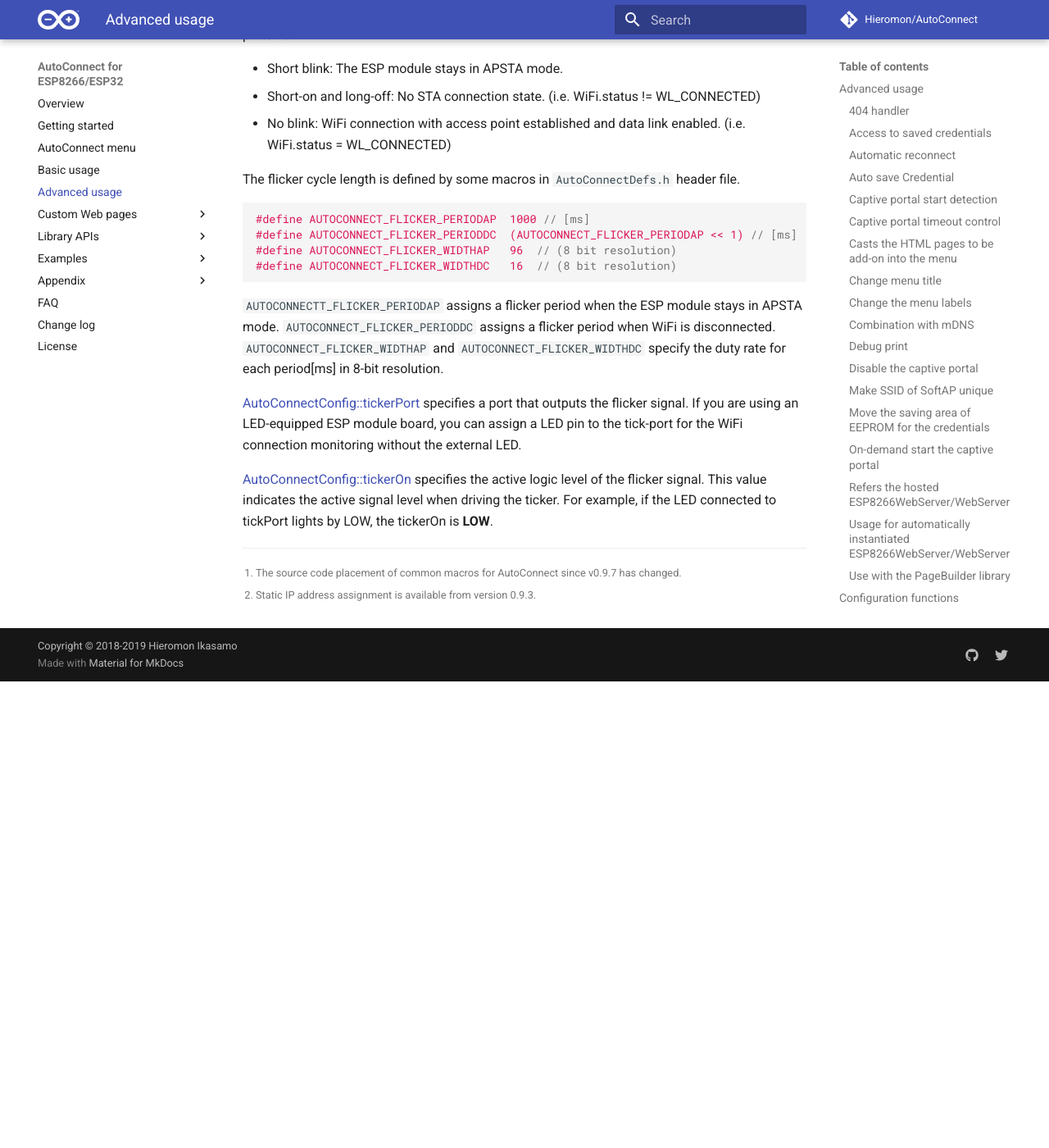
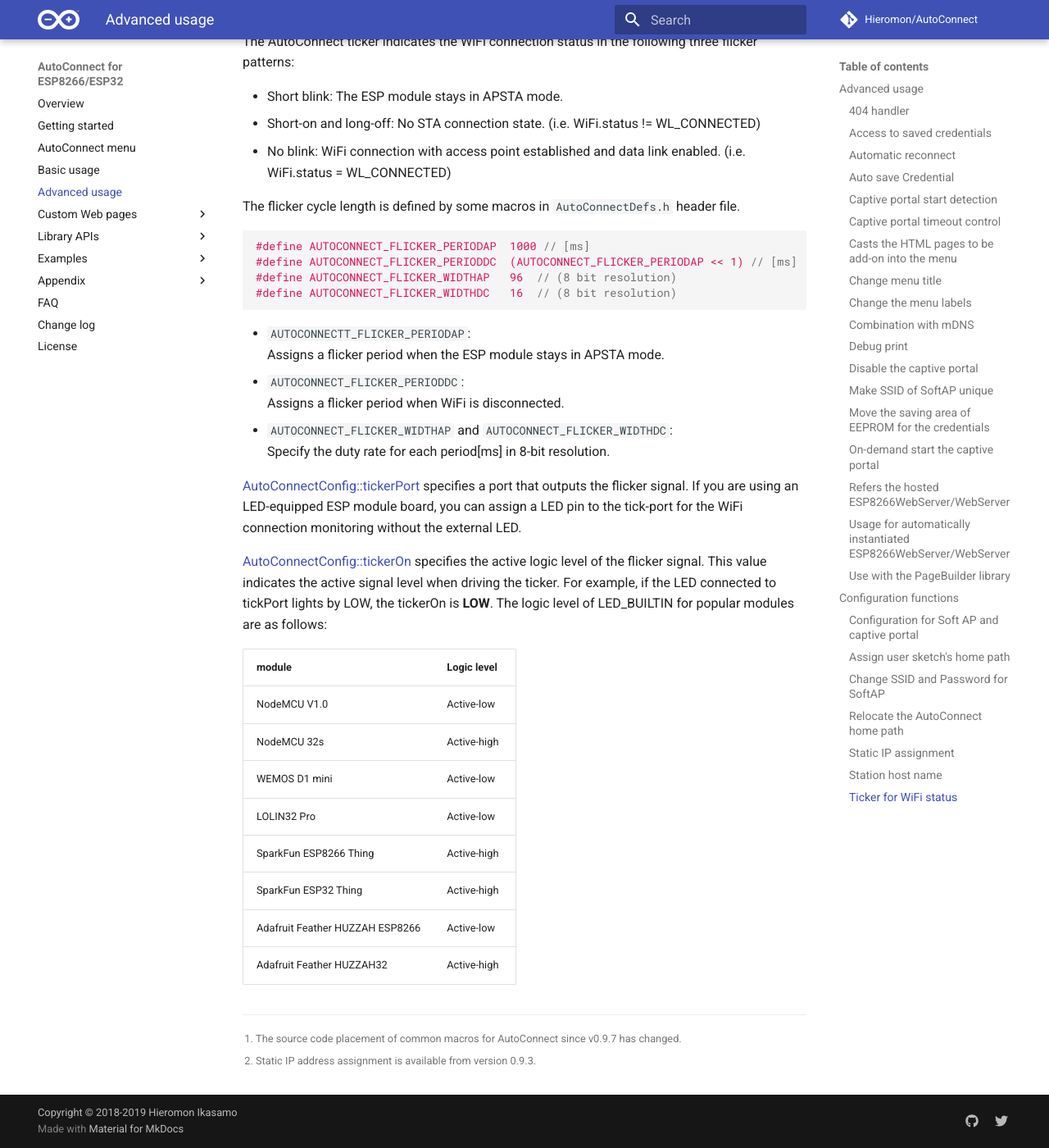
Before and after one commit to Hieromon/AutoConnect, an MkDocs documentation site: the page built from mkdocs/advancedusage.md, in a window 1280 px wide and 1400 px high, scrolled down 15025 px. Shown: the whole window at 82% size. Built offline with MkDocs 1.6.1 and Material for MkDocs 9.7.7, drawn with Linux system fonts in a browser that asks for light colours; nearby versions of some CDN libraries; comment, search, counter and statistics services are not loaded; before the commit the page ends 15856 px from its top, so only the background shows below that; some of the changed text lies outside the part shown.

Commit message:
Amendments to AutoConnectTicker documentation

````diff
--- a/mkdocs/advancedusage.md
+++ b/mkdocs/advancedusage.md
@@ -412,6 +412,7 @@
 - Auto reset after connection establishment.
 - Home URL of the user sketch application.
 - Menu title.
+- Ticker signal output.
 
 !!! note "AutoConnect::config before AutoConnect::begin"
     *AutoConnect::config* must be executed before *AutoConnect::begin*.
@@ -524,8 +525,24 @@
 #define AUTOCONNECT_FLICKER_WIDTHDC   16  // (8 bit resolution)
 ```
 
-`AUTOCONNECTT_FLICKER_PERIODAP` assigns a flicker period when the ESP module stays in APSTA mode. `AUTOCONNECT_FLICKER_PERIODDC` assigns a flicker period when WiFi is disconnected. `AUTOCONNECT_FLICKER_WIDTHAP` and `AUTOCONNECT_FLICKER_WIDTHDC` specify the duty rate for each period[ms] in 8-bit resolution.
+- `AUTOCONNECTT_FLICKER_PERIODAP`:
+  Assigns a flicker period when the ESP module stays in APSTA mode.
+- `AUTOCONNECT_FLICKER_PERIODDC`:
+  Assigns a flicker period when WiFi is disconnected.
+- `AUTOCONNECT_FLICKER_WIDTHAP` and `AUTOCONNECT_FLICKER_WIDTHDC`:
+  Specify the duty rate for each period[ms] in 8-bit resolution.
 
 [AutoConnectConfig::tickerPort](apiconfig.md#tickerport) specifies a port that outputs the flicker signal. If you are using an LED-equipped ESP module board, you can assign a LED pin to the tick-port for the WiFi connection monitoring without the external LED.
 
-[AutoConnectConfig::tickerOn](apiconfig.md#tickeron) specifies the active logic level of the flicker signal. This value indicates the active signal level when driving the ticker. For example, if the LED connected to tickPort lights by LOW, the tickerOn is **LOW**.
+[AutoConnectConfig::tickerOn](apiconfig.md#tickeron) specifies the active logic level of the flicker signal. This value indicates the active signal level when driving the ticker. For example, if the LED connected to tickPort lights by LOW, the tickerOn is **LOW**. The logic level of LED_BUILTIN for popular modules are as follows:
+
+module | Logic level
+----|----
+NodeMCU V1.0 | Active-low
+NodeMCU 32s | Active-high
+WEMOS D1 mini | Active-low
+LOLIN32 Pro | Active-low
+SparkFun ESP8266 Thing | Active-high
+SparkFun ESP32 Thing | Active-high
+Adafruit Feather HUZZAH ESP8266 | Active-low
+Adafruit Feather HUZZAH32 | Active-high
````
Also changed, not shown: mkdocs/apiconfig.md (+4 -3 lines).
